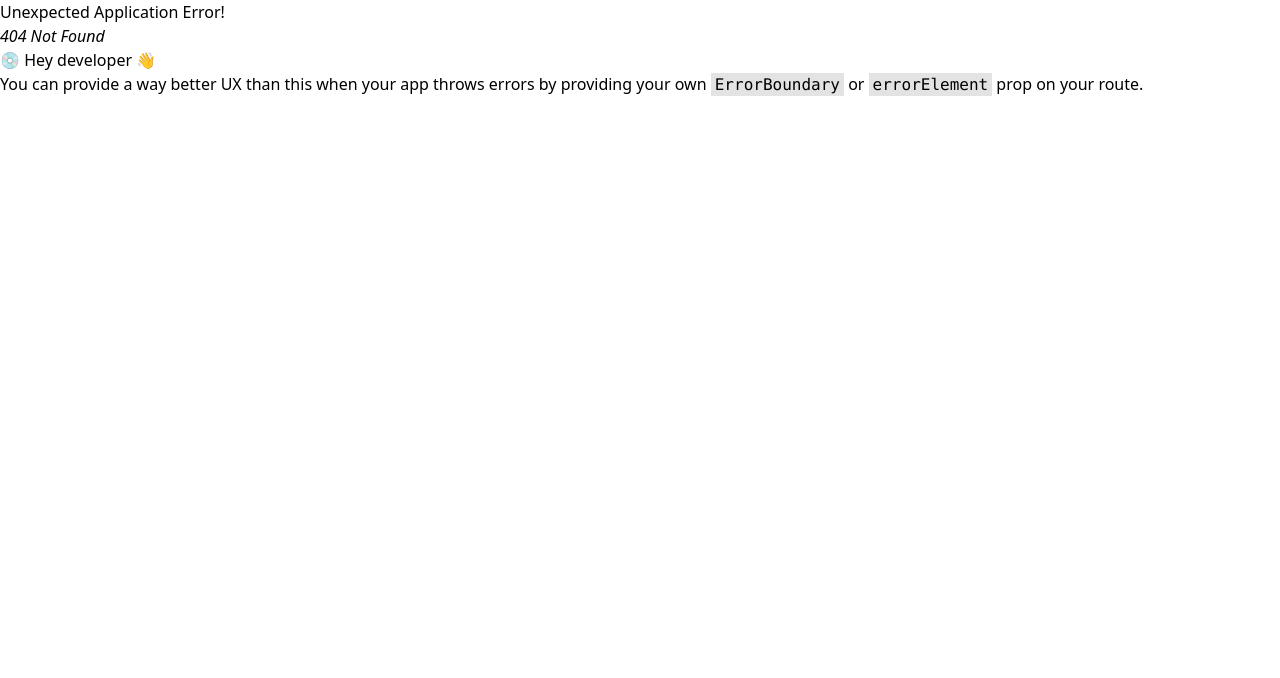
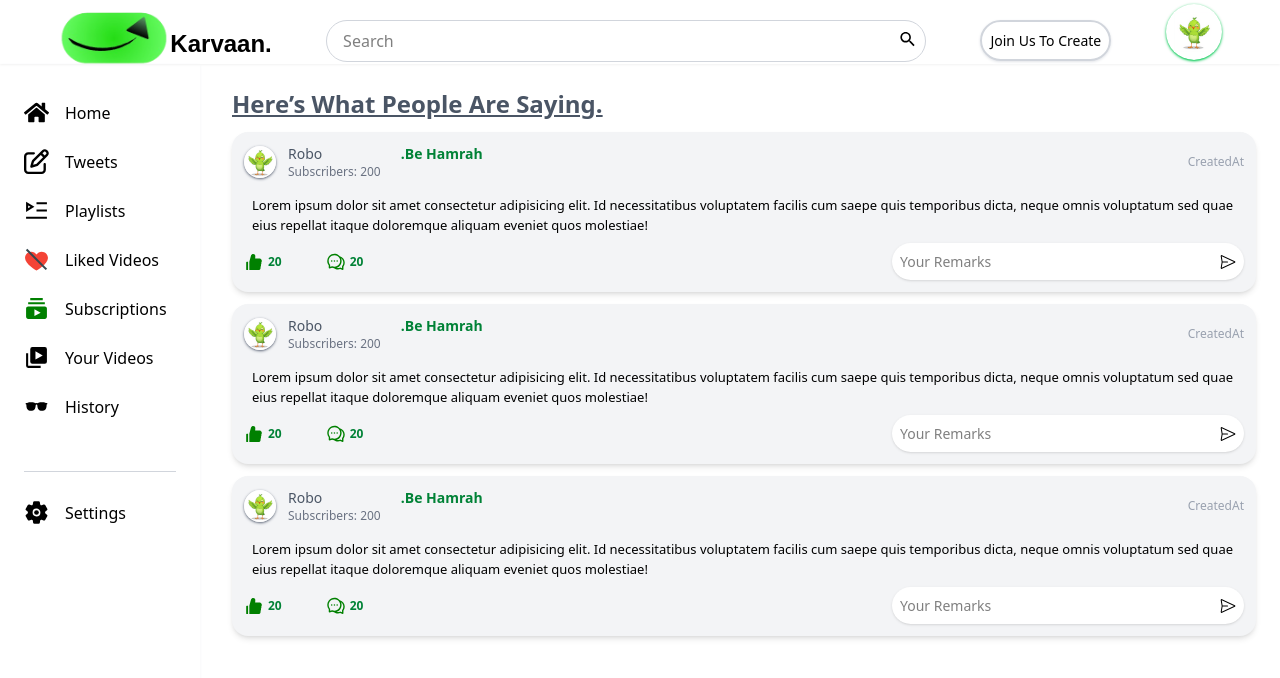
Before and after one commit to dipunjab/karvaan-App-MERN-, a React (Vite) app in the folder frontend/: page /tweets in a window 1280 px wide. Before the commit this address had no page. Shown: the top 678 px of the page. Built offline with nearby package versions, Linux system fonts and the light colour scheme; no server answers.

Commit message:
Tweets Part desingned

```diff
--- a/frontend/src/App.jsx
+++ b/frontend/src/App.jsx
@@ -14,7 +14,7 @@ function App() {
           <SideBar />
         </aside>
 
-        <main className="ml-22 sm:ml-52 w-full h-[calc(100vh-4rem)] overflow-y-auto p-6">
+        <main className="ml-6 sm:ml-52 w-full h-[calc(100vh-4rem)] overflow-y-auto p-6">
           <Outlet />
         </main>
       </div>
--- a/frontend/src/components/SideBar/SideBar.jsx
+++ b/frontend/src/components/SideBar/SideBar.jsx
@@ -9,6 +9,7 @@ import { BiSolidVideos } from "react-icons/bi";
 import { IoGlasses } from "react-icons/io5";
 import { IoSettings } from "react-icons/io5";
 import { MdFeedback } from "react-icons/md";
+import { Link } from 'react-router-dom';
 
 function SideBar() {
   const isAuthenticated = useSelector((state) => state.auth.status);
@@ -17,53 +18,53 @@ function SideBar() {
     <div>
       <ul className="flex flex-col justify-start items-start">
         <li className="w-full sm:w-44">
-          <a href="/" className="flex justify-start items-center gap-4 py-3">
+          <Link to="/" className="flex justify-start items-center gap-4 py-3">
             <FaHome size={25} />
             <h2 className="hidden sm:block font-medium">Home</h2>
-          </a>
+          </Link>
         </li>
 
-        {!isAuthenticated ? (
+        {isAuthenticated ? (
           <p className="mt-6 sm:ml-6 font-extralight text-[12px]  sm:text-base">
             Join us on the Karvan app! Create your own channel to explore, discover, learn, and grow. It's your space to connect, share ideas, and make the journey meaningful. Start your adventure with Karvan today!
           </p>
         ) : (
           <>
             <li className="w-full sm:w-44">
-              <a href="/" className="flex justify-start items-center gap-4 py-3">
+              <Link to="/tweets" className="flex justify-start items-center gap-4 py-3">
                 <FaRegPenToSquare size={25} />
                 <h2 className="hidden sm:block font-medium">Tweets</h2>
-              </a>
+              </Link>
             </li>
             <li className="w-full sm:w-44">
-              <a href="/" className="flex justify-start items-center gap-4 py-3">
+              <Link to="/playlists" className="flex justify-start items-center gap-4 py-3">
                 <RiPlayList2Line size={25} />
                 <h2 className="hidden sm:block font-medium">Playlists</h2>
-              </a>
+              </Link>
             </li>
             <li className="w-full sm:w-44">
-              <a href="/" className="flex justify-start items-center gap-4 py-3">
+              <Link to="/liked-videos" className="flex justify-start items-center gap-4 py-3">
                 <FcDislike size={25} />
                 <h2 className="hidden sm:block font-medium">Liked Videos</h2>
-              </a>
+              </Link>
             </li>
             <li className="w-full sm:w-44">
-              <a href="/" className="flex justify-start items-center gap-4 py-3">
+              <Link to="/subscriptions" className="flex justify-start items-center gap-4 py-3">
                 <MdSubscriptions color='green' size={25} />
                 <h2 className="hidden sm:block font-medium">Subscriptions</h2>
-              </a>
+              </Link>
             </li>
             <li className="w-full sm:w-44">
-              <a href="/" className="flex justify-start items-center gap-4 py-3">
+              <Link to="/uservideos" className="flex justify-start items-center gap-4 py-3">
                 <BiSolidVideos size={25} />
                 <h2 className="hidden sm:block font-medium">Your Videos</h2>
-              </a>
+              </Link>
             </li>
             <li className="w-full sm:w-44">
-              <a href="/" className="flex justify-start items-center gap-4 py-3">
+              <Link to="/watch-history" className="flex justify-start items-center gap-4 py-3">
                 <IoGlasses size={25} />
                 <h2 className="hidden sm:block font-medium">History</h2>
-              </a>
+              </Link>
             </li>
           </>
         )}
@@ -71,17 +72,17 @@ function SideBar() {
         <hr className="w-full mt-10 mb-4 text-gray-300" />
 
         <li className="w-full sm:w-44">
-          <a href="/" className="flex justify-start items-center gap-4 py-3">
+          <Link to="/" className="flex justify-start items-center gap-4 py-3">
             <IoSettings size={25} />
             <h2 className="hidden sm:block font-medium">Settings</h2>
-          </a>
+          </Link>
         </li>
         {isAuthenticated &&
           <li className="w-full sm:w-44">
-            <a href="/" className="flex justify-start items-center gap-4 py-3">
+            <Link to="/" className="flex justify-start items-center gap-4 py-3">
               <MdFeedback color='green' size={25} />
               <h2 className="hidden sm:block font-medium">Send Feedback</h2>
-            </a>
+            </Link>
           </li>
         }
       </ul>
--- /dev/null
+++ b/frontend/src/components/TweetsCard.jsx
@@ -0,0 +1,62 @@
+import React, { useState } from 'react';
+import profileIcon from "../assets/profileIcon.jfif";
+
+import { SlLike } from "react-icons/sl";
+import { AiFillLike } from "react-icons/ai";
+import { AiOutlineComment } from "react-icons/ai";
+import { GoPaperAirplane } from "react-icons/go";
+
+
+const TweetsCard = () => {
+    const [isLiked, setLiked] = useState(true)
+
+
+    return (
+        <div className='bg-gray-100 p-3 rounded-2xl mt-3 shadow-md'>
+            {/* Head of tweet card */}
+            <div className='flex justify-between items-center'>
+                <div className='flex items-center'>
+                    <div className='w-8 h-8 shadow shadow-gray-500 rounded-full overflow-hidden'>
+                        <img src={profileIcon} alt="profileIcon" className='w-full h-full' />
+                    </div>
+                    <div className='flex'>
+                        <div className='ml-3'>
+                            <h2 className='text-gray-600 text-sm font-medium'>Robo</h2>
+                            <p className='text-gray-500 text-xs'>Subscribers: 200</p>
+                        </div>
+                        <h1 className='ml-5 text-sm font-extrabold text-green-700'>.Be Hamrah</h1>
+                    </div>
+                </div>
+                <div>
+                    <h2 className='text-gray-400 text-xs'>CreatedAt</h2>
+                </div>
+            </div>
+            {/* Tweet Content */}
+            <div className='text-[13px] mt-2 p-2 font-medium'>
+                <p>Lorem ipsum dolor sit amet consectetur adipisicing elit. Id necessitatibus voluptatem facilis cum saepe quis temporibus dicta, neque omnis voluptatum sed quae eius repellat itaque doloremque aliquam eveniet quos molestiae!</p>
+            </div>
+            {/* icons and input for remarks */}
+            <div className='flex justify-between items-center'>
+                <div className='flex gap-1 justify-center items-center'>
+                    {
+                        isLiked ?
+                            <AiFillLike color='green' size={20} />
+                            :
+                            <SlLike color='green' className='cursor-pointer' />
+                    }
+                    <h2 className='text-[12px] text-green-700 font-semibold'>20</h2>
+                    <div className='flex ml-5 md:ml-10 gap-1 justify-center items-center'>
+                        <AiOutlineComment size={20} color='green' />
+                        <h2 className='text-[12px] text-green-700 font-semibold'>20</h2>
+                    </div>
+                </div>
+                <div className='flex justify-between items-center shadow rounded-3xl p-1 lg:p-2 bg-white'>
+                    <input type="text" placeholder='Your Remarks' className='text-[14px] focus:outline-none lg:w-xs'/>
+                    <GoPaperAirplane/>
+                </div>
+            </div>
+        </div>
+    );
+};
+
+export default TweetsCard;
--- a/frontend/src/components/VideoCard.jsx
+++ b/frontend/src/components/VideoCard.jsx
@@ -6,12 +6,12 @@ const VideoCard = () => {
     return (
         <div className="flex flex-col mt-4 rounded-2xl w-full hover:shadow hover:shadow-gray-300 cursor-pointer">
             <div className='w-full'>
-                <img src={robot} alt="" className='h-44 w-full rounded-2xl' />
+                <img src={robot} alt="" className='h-48 w-full rounded-2xl' />
             </div>
-            <div className='ml-2 mb-1 mt-1'>
+            <div className='ml-2 mb-2 mt-2'>
                 <h1 className='font-montserrat text-[16px] font-bold'>All About Robots</h1>
             </div>
-            <div className='ml-1 flex flex-row gap-[220px]'>
+            <div className='ml-1 flex gap-24'>
                 <div className='flex w-10 h-10 mb-2 shadow shadow-gray-500 rounded-[50px]'>
                     <img src={profileIcon} alt="profileIcon" className='rounded-[50px]'/>
                     <h2 className='ml-2 mt-2 font-extralight text-[14px] text-gray-400'>Robo</h2>
--- a/frontend/src/main.jsx
+++ b/frontend/src/main.jsx
@@ -5,7 +5,7 @@ import App from './App.jsx'
 import store from "./store/store.js"
 import { Provider } from 'react-redux'
 
-import { Home } from "./pages/index.js"
+import { Home, Tweets } from "./pages/index.js"
 import { createBrowserRouter, RouterProvider } from 'react-router-dom'
 
 const router = createBrowserRouter([
@@ -16,6 +16,10 @@ const router = createBrowserRouter([
       {
         path: "/",
         element: <Home/>
+      },
+      {
+        path: "/tweets",
+        element: <Tweets/>
       }
     ]
   }
--- /dev/null
+++ b/frontend/src/pages/Tweets.jsx
@@ -0,0 +1,17 @@
+import React from 'react'
+import TweetsCard from '../components/TweetsCard'
+
+const Tweets = () => {
+  return (
+    <div>
+      <h1 className='text-2xl font-bold text-gray-600 underline'>Here’s What People Are Saying.</h1>
+      <div className='grid grid-rows-1'>
+        <TweetsCard/>
+        <TweetsCard/>
+        <TweetsCard/>
+      </div>
+    </div>
+  )
+}
+
+export default Tweets
--- a/frontend/src/pages/index.js
+++ b/frontend/src/pages/index.js
@@ -1,5 +1,7 @@
 import Home from "./Home";
+import Tweets from "./Tweets";
 
 export {
-    Home
+    Home,
+    Tweets
 }
```
